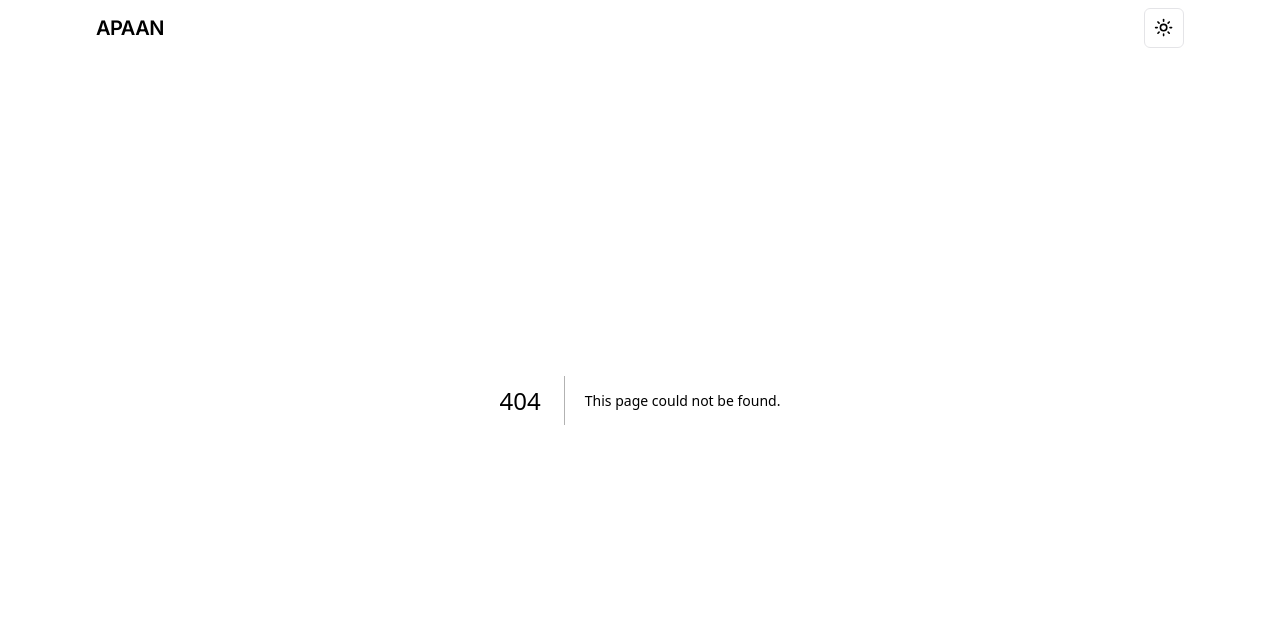
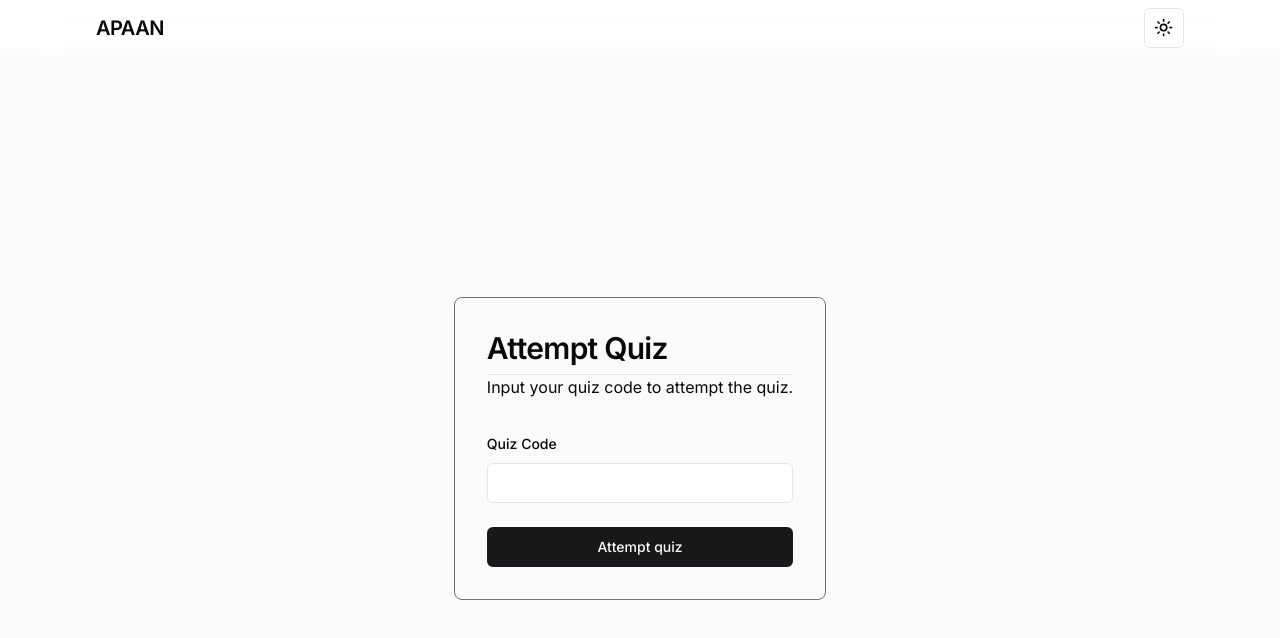
Before and after one commit to wanrabbae/hackathon_apaan_fe, a Next.js app: page /quiz in a window 1280 px wide. Before the commit this address had no page. Shown: the top 638 px of the page. Built offline with nearby package versions, Linux system fonts and the light colour scheme.

Commit message:
feat: quiz code input

```diff
--- /dev/null
+++ b/src/app/quiz/page.tsx
@@ -0,0 +1,78 @@
+"use client";
+
+import { useRouter } from "next/navigation";
+import { useState } from "react";
+
+import {
+    Form,
+    FormControl,
+    FormField,
+    FormItem,
+    FormLabel,
+    FormMessage,
+} from "@/components/ui/form";
+import { Input } from "@/components/ui/input";
+import { useForm } from "react-hook-form";
+import { zodResolver } from "@hookform/resolvers/zod";
+import { z } from "zod";
+import { Button } from "@/components/ui/button";
+
+const QuizCodeSchema = z.object({
+    QuizCode: z.string(),
+});
+
+export default function AttemptQuizPage() {
+    const router = useRouter();
+    const [quizCode, setQuizCode] = useState('');
+
+    const form = useForm<z.infer<typeof QuizCodeSchema>>({
+        resolver: zodResolver(QuizCodeSchema),
+        defaultValues: {
+            QuizCode: ''
+        },
+    });
+
+
+    const handleSubmit = (e: React.FormEvent) => {
+        e.preventDefault();
+        const { QuizCode } = form.getValues();
+        router.push(`/quiz/${QuizCode}`);
+    };
+
+    return (
+        <main className="mt-12 flex min-h-screen items-center justify-center px-24 py-6 dark:bg-zinc-950 bg-zinc-50" >
+            <div className="max-w-lg border border-zinc-500 px-8 py-8 rounded-lg">
+                <h2 className="scroll-m-20 border-b pb-2 text-3xl font-semibold tracking-tight first:mt-0">
+                    Attempt Quiz {quizCode}
+                </h2>
+                <p className="mb-8">
+                    Input your quiz code to attempt the quiz.
+                </p>
+                <div className="">
+                    <Form {...form}>
+                        <form className="flex flex-col gap-6" id="create-quiz-form" onSubmit={handleSubmit}>
+                            <div className="">
+                                <FormField
+                                    control={form.control}
+                                    name="QuizCode"
+                                    render={({ field }) => (
+                                        <FormItem>
+                                            <FormLabel>Quiz Code</FormLabel>
+                                            <FormControl>
+                                                <Input {...field} />
+                                            </FormControl>
+                                            <FormMessage />
+                                        </FormItem>
+                                    )}
+                                />
+                            </div>
+                            <Button form="create-quiz-form" type="submit">
+                                Attempt quiz
+                            </Button>
+                        </form>
+                    </Form>
+                </div>
+            </div>
+        </main >
+    );
+}
```
Also changed, not shown: 1 other file (tests, documents, lock files or other folders).
